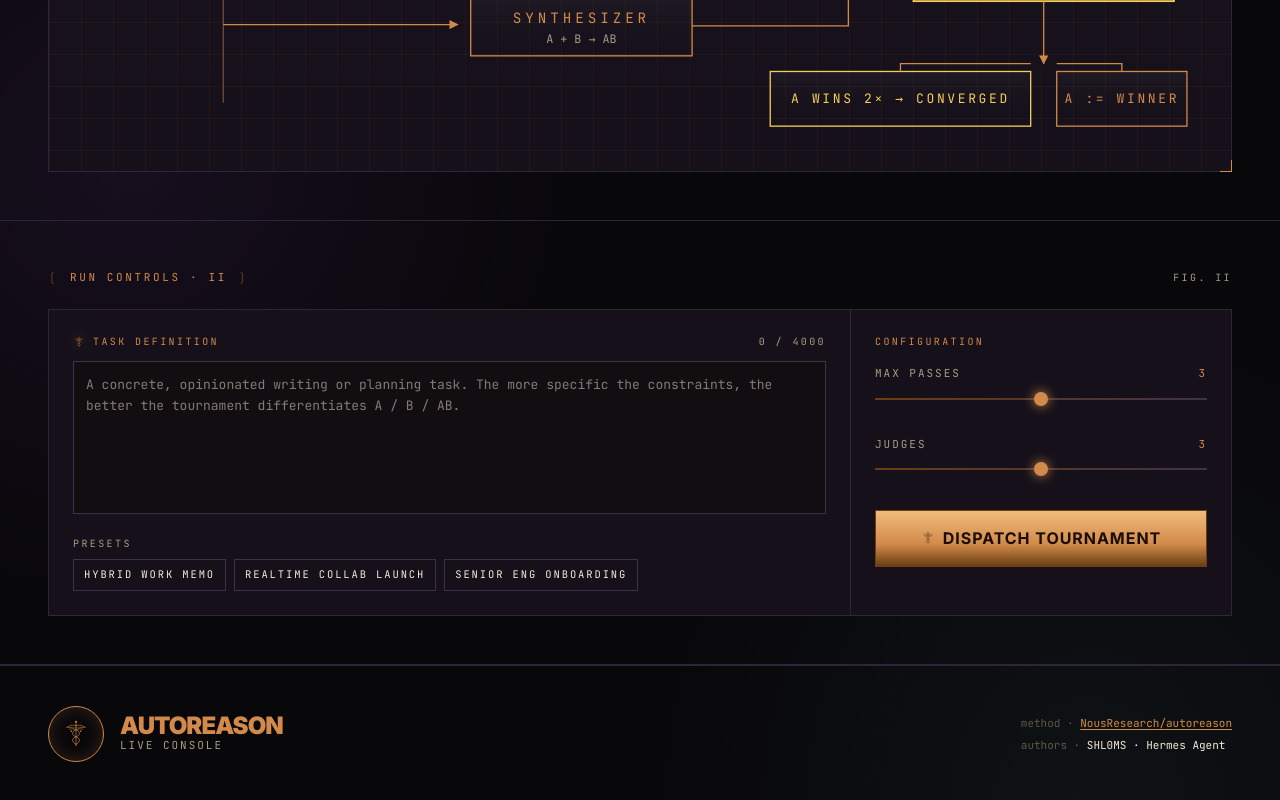
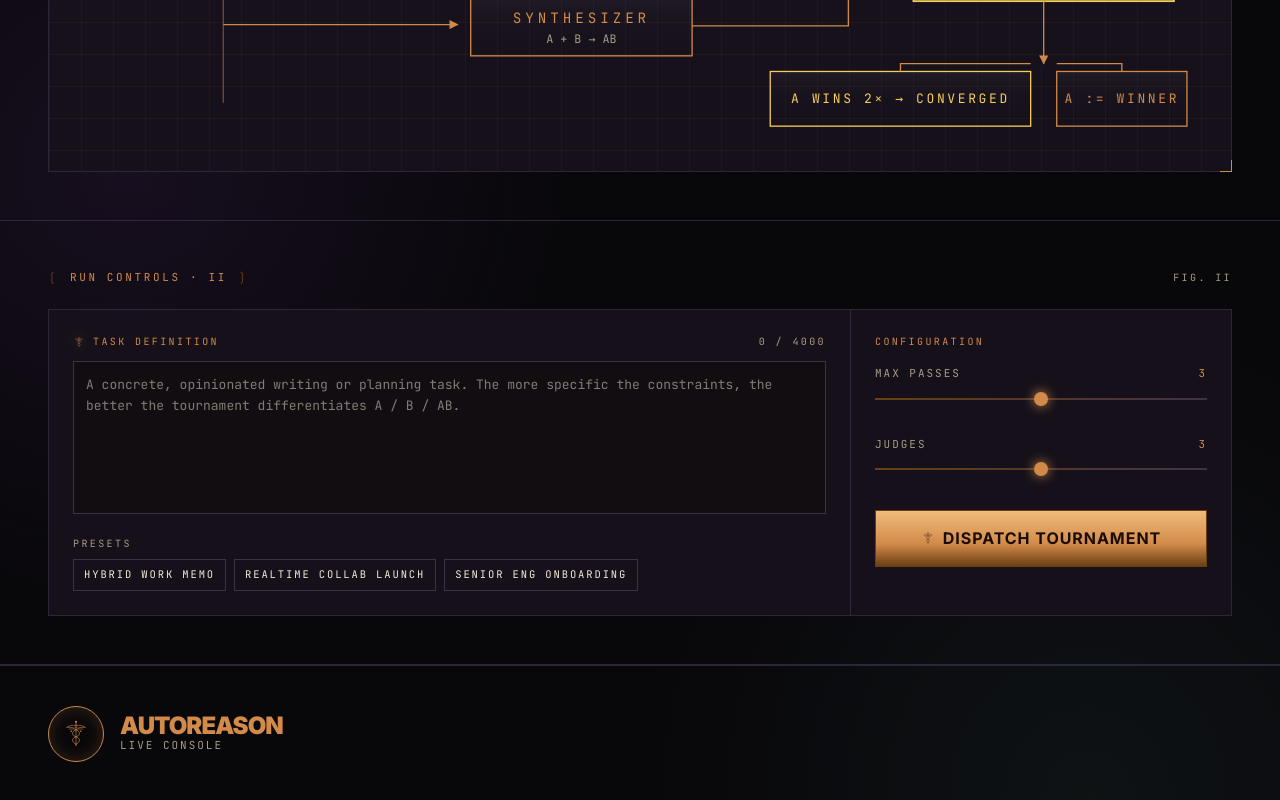
Before and after one commit to ctrlshifthash/Schlooms, a Next.js app: page / in a window 1280 px wide. Shown: the part 1320-2120 px from the top of the page. Built offline with nearby package versions, Linux system fonts and the light colour scheme.

Commit message:
Strip all attribution from footer (method/authors/inference)

```diff
--- a/app/page.tsx
+++ b/app/page.tsx
@@ -135,23 +135,6 @@ export default function Home() {
                 </div>
               </div>
             </div>
-            <div className="flex flex-col gap-1.5 mono text-[11px] text-fg-dim">
-              <div>
-                <span className="text-fg-faint">method · </span>
-                <a
-                  href="https://github.com/NousResearch/autoreason"
-                  target="_blank"
-                  rel="noreferrer"
-                  className="text-copper hover:text-copper-bright underline underline-offset-2"
-                >
-                  NousResearch/autoreason
-                </a>
-              </div>
-              <div>
-                <span className="text-fg-faint">authors · </span>
-                <span className="text-fg">SHL0MS · Hermes Agent</span>
-              </div>
-            </div>
           </div>
         </footer>
       </div>
```
